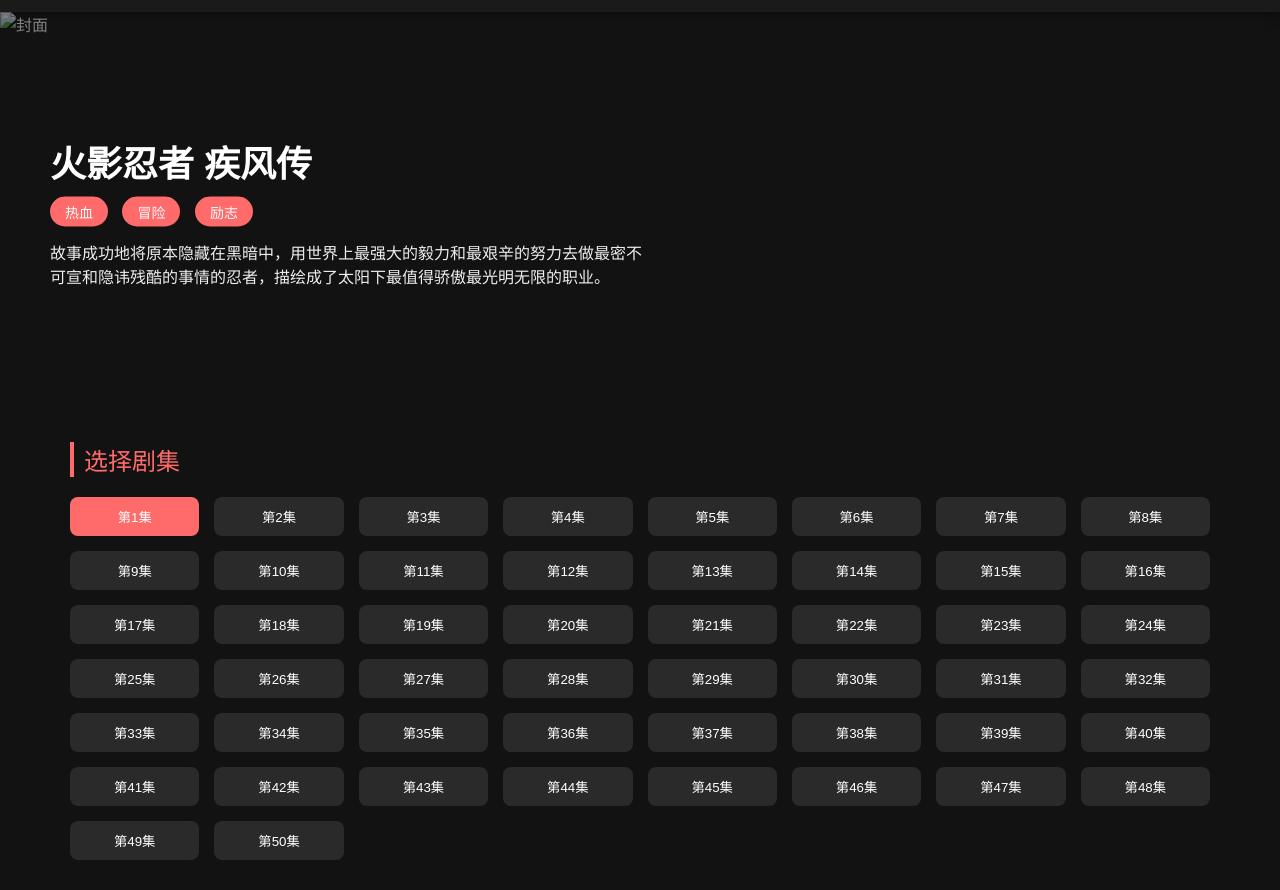
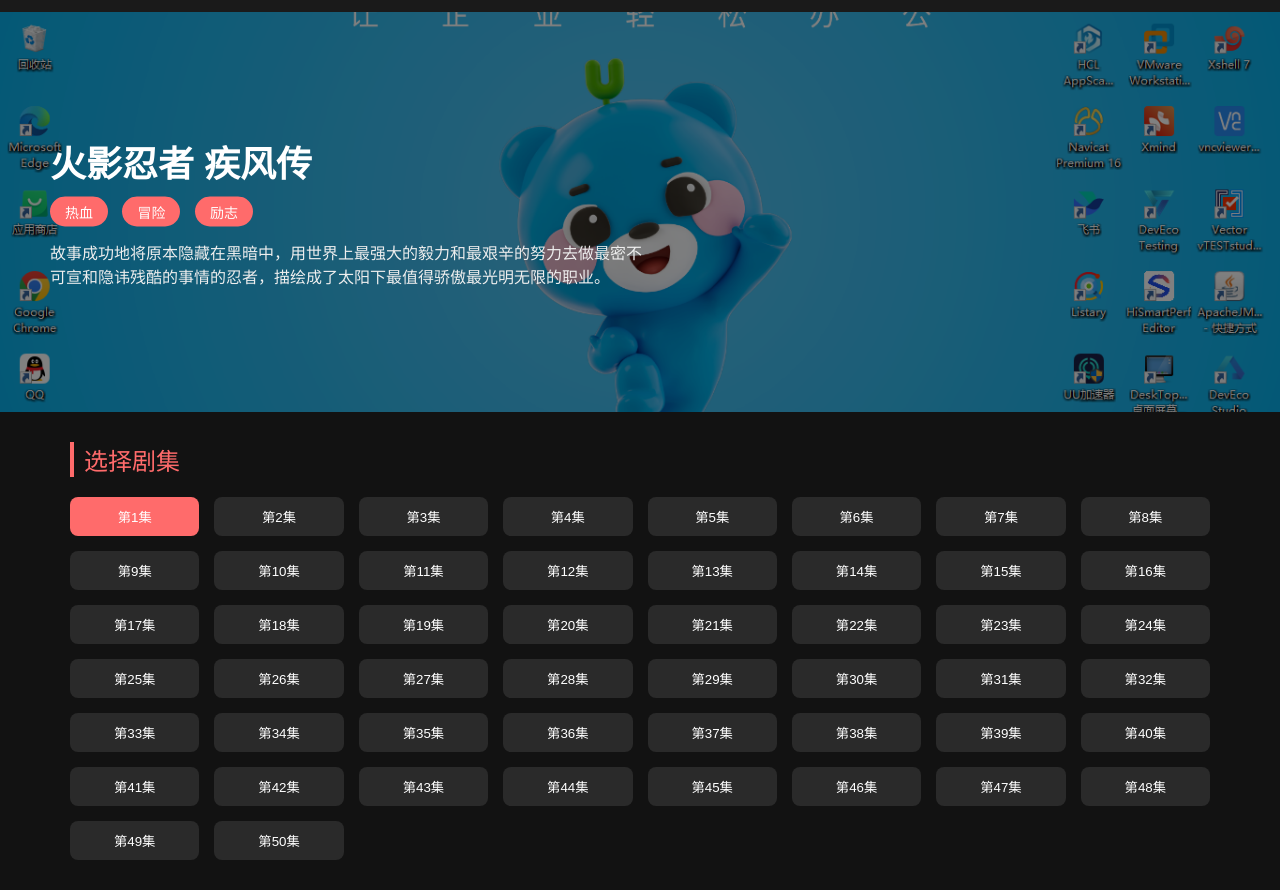
Before and after one commit to dick-cloud/dick-cloud.github.io, a plain HTML site: page index.html in a window 1280 px wide. Shown: the part 58-948 px from the top of the page. Drawn offline with Linux system fonts and the light colour scheme; files whose address does not match are found by name.

Commit message:
Update index.html

```diff
--- a/index.html
+++ b/index.html
@@ -27,7 +27,7 @@
 
   <!-- 视频封面区域 -->
   <div class="cover-section">
-    <img src="img/cover1.png" class="cover-img" alt="封面">
+    <img src="cover1.png" class="cover-img" alt="封面">
     <div class="cover-info">
       <div class="cover-title">火影忍者 疾风传</div>
       <div>
```
